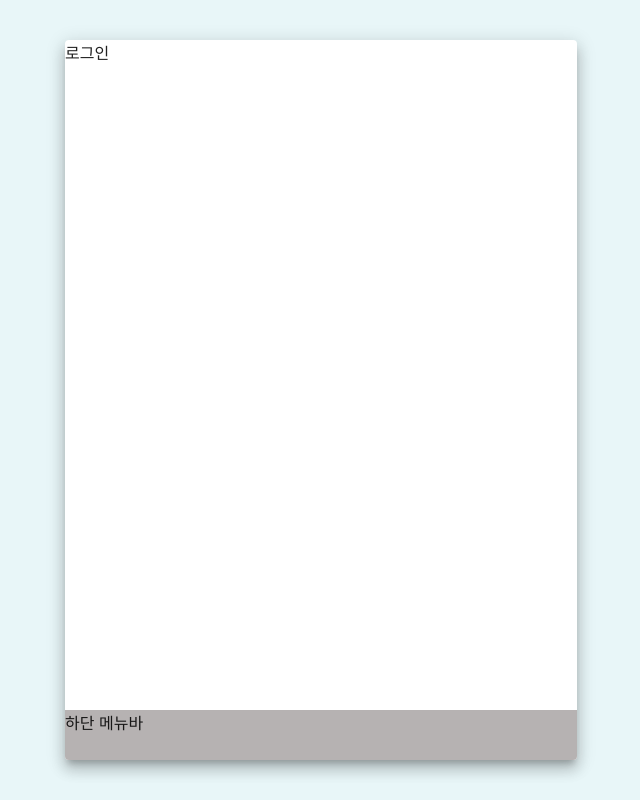
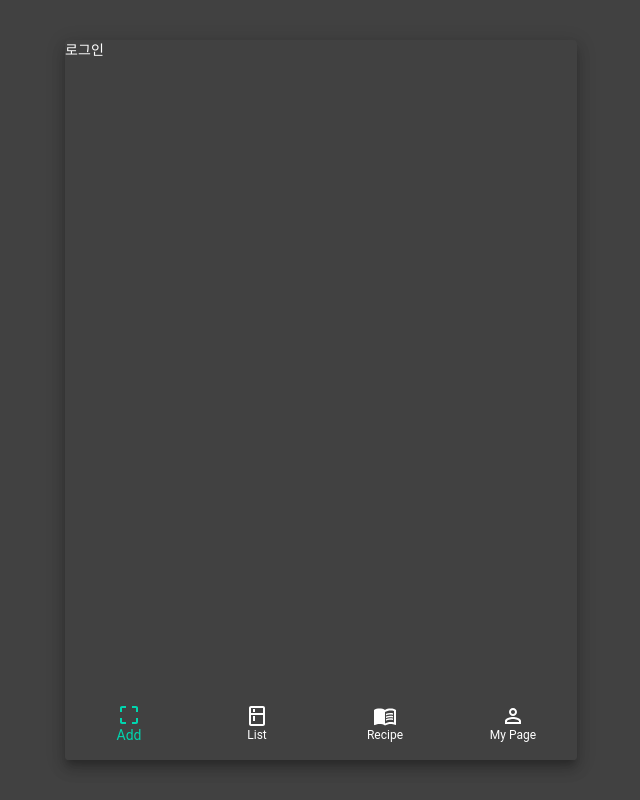
Before and after one commit to CS2021-GDP-Team/food-manager, a React (Create React App) app in the folder frontend/: page /login in a window 1280 px wide. Shown: the whole page, without its empty margins (319-959 px from the left). Built offline with nearby package versions, Linux system fonts and the light colour scheme.

Commit message:
DH - BottomNavBar prototype

```diff
--- a/frontend/package.json
+++ b/frontend/package.json
@@ -4,6 +4,7 @@
   "private": true,
   "dependencies": {
     "@material-ui/core": "^4.11.3",
+    "@material-ui/icons": "^4.11.2",
     "@testing-library/jest-dom": "^5.11.4",
     "@testing-library/react": "^11.1.0",
     "@testing-library/user-event": "^12.1.10",
@@ -18,7 +19,8 @@
     "react-router-dom": "^5.2.0",
     "react-scripts": "4.0.3",
     "typescript": "^4.1.2",
-    "web-vitals": "^1.0.1"
+    "web-vitals": "^1.0.1",
+    "yarn": "^1.22.10"
   },
   "scripts": {
     "start": "react-scripts start",
--- a/frontend/public/index.html
+++ b/frontend/public/index.html
@@ -3,7 +3,7 @@
   <head>
     <meta charset="utf-8" />
     <link rel="icon" href="%PUBLIC_URL%/favicon.ico" />
-    <meta name="viewport" content="width=device-width, initial-scale=1" />
+    <meta name="viewport" content="minimum-scale=1, initial-scale=1, width=device-width" />
     <meta name="theme-color" content="#000000" />
     <meta
       name="description"
--- /dev/null
+++ b/frontend/src/components/BottomNavBar.tsx
@@ -0,0 +1,69 @@
+import React from "react";
+import { makeStyles } from "@material-ui/core/styles";
+import BottomNavigation from "@material-ui/core/BottomNavigation";
+import BottomNavigationAction from "@material-ui/core/BottomNavigationAction";
+import CropFreeOutlinedIcon from "@material-ui/icons/CropFreeOutlined";
+import KitchenOutlinedIcon from "@material-ui/icons/KitchenOutlined";
+import MenuBookOutlinedIcon from "@material-ui/icons/MenuBookOutlined";
+import PermIdentityOutlinedIcon from "@material-ui/icons/PermIdentityOutlined";
+
+const useStylesParent = makeStyles({
+    root: {
+        display: "fixed",
+        backgroundColor: "#414141",
+        height: "10%",
+        width: "100%",
+        marginTop: "auto"
+    }
+});
+
+const useStylesChild = makeStyles({
+    root: {
+        color: "#FFFFFF",
+        border: "2px",
+        borderColor: "#606060",
+        "&$selected": {
+            color: "#00D6AF"
+        }
+    },
+    selected: {}
+});
+
+export default function BottomNavBar() {
+    const parentClasses = useStylesParent();
+    const childClasses = useStylesChild();
+    const [value, setValue] = React.useState(0);
+
+    return (
+        <BottomNavigation
+            value={value}
+            onChange={(event, newValue) => {
+                setValue(newValue);
+            }}
+            showLabels
+            className={parentClasses.root}
+        >
+            <BottomNavigationAction
+                label="Add"
+                selected
+                classes={{ root: childClasses.root, selected: childClasses.selected }}
+                icon={<CropFreeOutlinedIcon />}
+            />
+            <BottomNavigationAction
+                label="List"
+                classes={{ root: childClasses.root, selected: childClasses.selected }}
+                icon={<KitchenOutlinedIcon />}
+            />
+            <BottomNavigationAction
+                label="Recipe"
+                classes={{ root: childClasses.root, selected: childClasses.selected }}
+                icon={<MenuBookOutlinedIcon />}
+            />
+            <BottomNavigationAction
+                label="My Page"
+                classes={{ root: childClasses.root, selected: childClasses.selected }}
+                icon={<PermIdentityOutlinedIcon />}
+            />
+        </BottomNavigation>
+    );
+}
--- a/frontend/src/components/ViewModel.tsx
+++ b/frontend/src/components/ViewModel.tsx
@@ -1,8 +1,11 @@
 import React from "react";
 import { Route } from "react-router-dom";
-import Paper from "@material-ui/core/Paper";
 import { Login, MenuList, SignUp } from "./index";
 import { useMenuListContext, useMenuListDispatchContext } from "./Model";
+
+import CssBaseline from "@material-ui/core/CssBaseline";
+import Paper from "@material-ui/core/Paper";
+import BottomNavBar from "./BottomNavBar";
 
 const ViewModel: React.FC = () => {
     const menuList = useMenuListContext();
@@ -13,6 +16,7 @@ const ViewModel: React.FC = () => {
 
     return (
         <div className="background-container">
+            <CssBaseline>
                 {/* <Paper className="login-container" elevation={10}></Paper> 로그인 할 때 사용 */}
                 <Paper className="main-container" elevation={10}>
                     <div className="main-content">
@@ -20,8 +24,9 @@ const ViewModel: React.FC = () => {
                         {/* 백엔드 연결하면 로그인, 회원가입 페이지는 상위로 빼낼 예정 */}
                         <Route path="/login" render={() => <Login />} />
                     </div>
-                <div className="footer">하단 메뉴바</div>
+                    <BottomNavBar />
                 </Paper>
+            </CssBaseline>
         </div>
     );
 };
--- a/frontend/src/scss/_main.scss
+++ b/frontend/src/scss/_main.scss
@@ -1,3 +1,10 @@
+$bg-black: #414141;
+$bdr-gray: #606060;
+$fnt-white: #ffffff;
+$fnt-green: #00d6af;
+$fnt-blue: #00c3cf;
+$fnt-red: #f05600;
+$fnt-yellow: #ccff00;
 html,
 body,
 #root,
@@ -9,25 +16,20 @@ body,
 .background-container {
     width: 100%;
     height: 100%;
-    // background-image: url("../res/fresh.jpg");
-    background-color: rgb(232, 246, 248);
+    background-color: $bg-black;
     background-size: cover;
     display: flex;
     align-items: center;
     justify-content: center;
     .main-container {
+        background-color: $bg-black;
         width: 40%;
         height: 90%;
+        color: $fnt-white;
         overflow: hidden;
         .main-content {
             width: 100%;
-            height: 93%;
-        }
-        .footer {
-            background-color: rgb(182, 178, 178);
-            width: 100%;
-            height: 7%;
-            margin-top: auto;
+            height: 90%;
         }
     }
 }
```
Also changed, not shown: 2 other files (tests, documents, lock files or other folders). Lines whose indentation alone changed are shown as unchanged.
